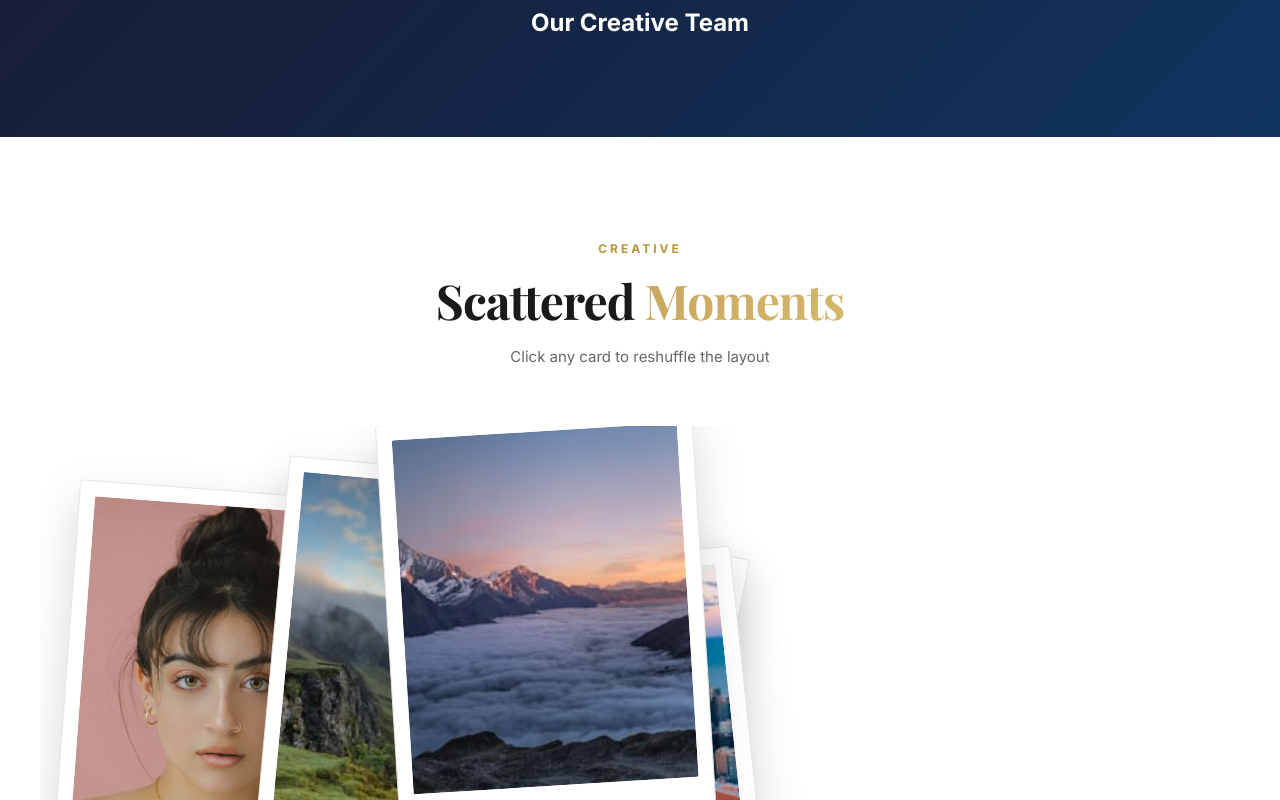
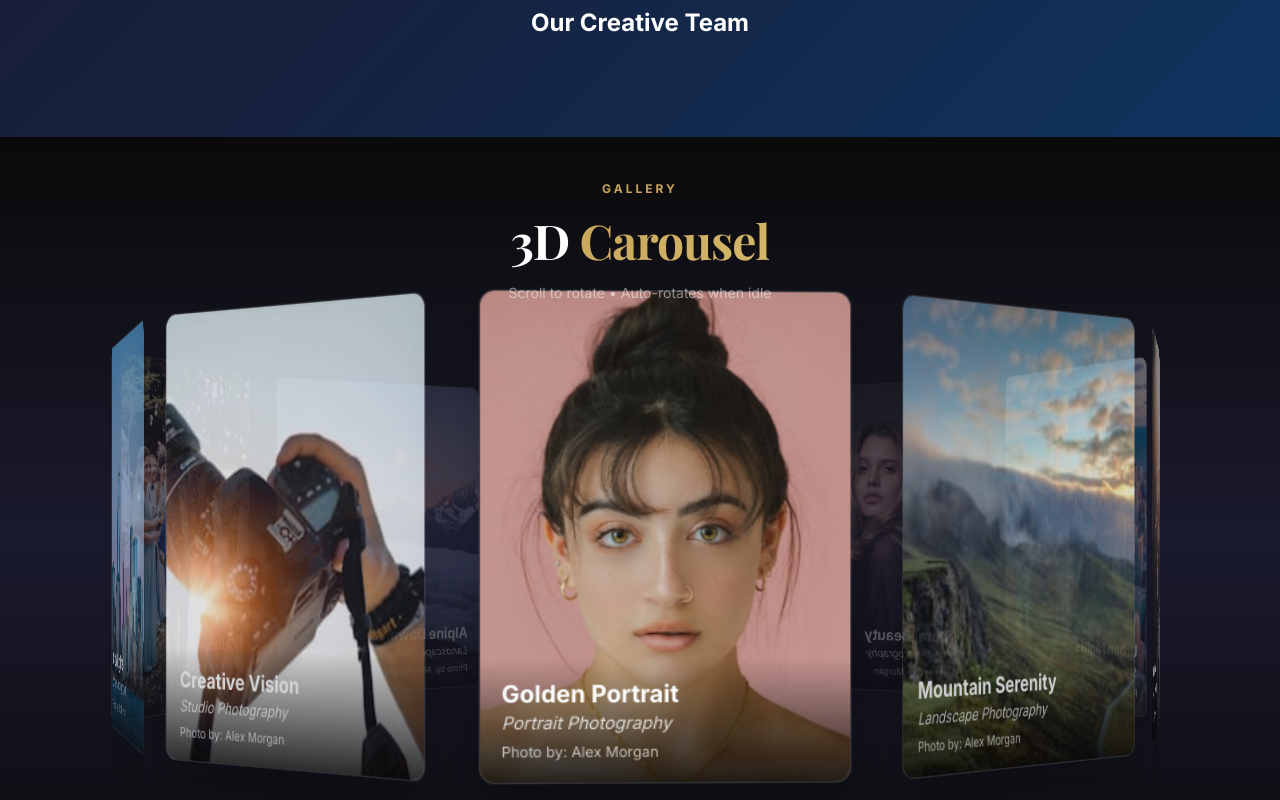
Before and after one commit to pittisunilkumar3/photo, a Next.js app: page / in a window 1280 px wide. Shown: the part 3220-4020 px from the top of the page. Built offline with nearby package versions, Linux system fonts and the light colour scheme; a web font is replaced by a local one.

Commit message:
Replace Scattered Moments with 3D circular scroll-driven gallery

```diff
--- a/src/app/page.tsx
+++ b/src/app/page.tsx
@@ -4,7 +4,7 @@ import { useState } from "react";
 import {
   InteractivePhotoStack,
 } from "@/components/ui/photo-stack";
-import ImageStack from "@/components/ui/image-stack";
+import { CircularGallery, GalleryItem } from "@/components/ui/circular-gallery";
 import { ImageGallery } from "@/components/ui/image-gallery";
 
 const photos = [
@@ -254,14 +254,33 @@ export default function Home() {
         />
       </section>
 
-      {/* ==================== SCATTERED IMAGE STACK ==================== */}
-      <section className="section" style={{ background: "#fff" }}>
-        <div className="section-header">
-          <div className="section-label">Creative</div>
-          <h2 className="section-title">Scattered <span>Moments</span></h2>
-          <p className="section-desc">Click any card to reshuffle the layout</p>
+      {/* ==================== 3D CIRCULAR GALLERY ==================== */}
+      <section style={{ width: "100%", background: "linear-gradient(180deg, #0a0a0a 0%, #1a1a2e 50%, #0a0a0a 100%)" }}>
+        <div style={{ position: "sticky", top: 0, width: "100%", height: "100vh", display: "flex", flexDirection: "column", alignItems: "center", justifyContent: "center", overflow: "hidden" }}>
+          <div style={{ textAlign: "center", position: "absolute", top: 40, zIndex: 10 }}>
+            <div className="section-label" style={{ color: "#c9a55c" }}>Gallery</div>
+            <h2 className="section-title" style={{ color: "#fff" }}>3D <span>Carousel</span></h2>
+            <p style={{ fontSize: 14, color: "rgba(255,255,255,0.5)", marginTop: 8 }}>Scroll to rotate • Auto-rotates when idle</p>
+          </div>
+          <div style={{ width: "100%", height: "100%" }}>
+            <CircularGallery
+              items={[
+                { common: "Golden Portrait", binomial: "Portrait Photography", photo: { url: "/images/portrait1.jpg", text: "Golden hour portrait", by: "Alex Morgan" } },
+                { common: "Mountain Serenity", binomial: "Landscape Photography", photo: { url: "/images/landscape2.jpg", text: "Mountain landscape", pos: "50% 30%", by: "Alex Morgan" } },
+                { common: "Eternal Love", binomial: "Wedding Photography", photo: { url: "/images/wedding1.jpg", text: "Wedding couple", by: "Alex Morgan" } },
+                { common: "Urban Nights", binomial: "Street Photography", photo: { url: "/images/street1.jpg", text: "City at night", by: "Alex Morgan" } },
+                { common: "Natural Beauty", binomial: "Portrait Photography", photo: { url: "/images/portrait2.jpg", text: "Natural portrait", by: "Alex Morgan" } },
+                { common: "Modern Lines", binomial: "Architecture Photography", photo: { url: "/images/arch1.jpg", text: "Modern architecture", by: "Alex Morgan" } },
+                { common: "Alpine Dawn", binomial: "Landscape Photography", photo: { url: "/images/landscape1.jpg", text: "Alpine mountains", by: "Alex Morgan" } },
+                { common: "First Dance", binomial: "Wedding Photography", photo: { url: "/images/wedding2.jpg", text: "Wedding dance", by: "Alex Morgan" } },
+                { common: "City Lights", binomial: "Street Photography", photo: { url: "/images/street2.jpg", text: "City streets", by: "Alex Morgan" } },
+                { common: "Creative Vision", binomial: "Studio Photography", photo: { url: "/images/hero1.jpg", text: "Studio portrait", by: "Alex Morgan" } },
+              ]}
+              radius={500}
+              autoRotateSpeed={0.015}
+            />
+          </div>
         </div>
-        <ImageStack />
       </section>
 
       {/* ==================== PHOTO DIVIDER ==================== */}
--- /dev/null
+++ b/src/components/ui/circular-gallery.tsx
@@ -0,0 +1,156 @@
+"use client";
+
+import React, { useState, useEffect, useRef, HTMLAttributes } from "react";
+
+const cn = (...classes: (string | undefined | null | false)[]) =>
+  classes.filter(Boolean).join(" ");
+
+export interface GalleryItem {
+  common: string;
+  binomial: string;
+  photo: {
+    url: string;
+    text: string;
+    pos?: string;
+    by: string;
+  };
+}
+
+interface CircularGalleryProps extends HTMLAttributes<HTMLDivElement> {
+  items: GalleryItem[];
+  radius?: number;
+  autoRotateSpeed?: number;
+}
+
+const CircularGallery = React.forwardRef<HTMLDivElement, CircularGalleryProps>(
+  ({ items, className, radius = 500, autoRotateSpeed = 0.02, ...props }, ref) => {
+    const [rotation, setRotation] = useState(0);
+    const [isScrolling, setIsScrolling] = useState(false);
+    const scrollTimeoutRef = useRef<NodeJS.Timeout | null>(null);
+    const animationFrameRef = useRef<number | null>(null);
+
+    useEffect(() => {
+      const handleScroll = () => {
+        setIsScrolling(true);
+        if (scrollTimeoutRef.current) clearTimeout(scrollTimeoutRef.current);
+
+        const scrollableHeight = document.documentElement.scrollHeight - window.innerHeight;
+        const scrollProgress = scrollableHeight > 0 ? window.scrollY / scrollableHeight : 0;
+        setRotation(scrollProgress * 360);
+
+        scrollTimeoutRef.current = setTimeout(() => setIsScrolling(false), 150);
+      };
+
+      window.addEventListener("scroll", handleScroll, { passive: true });
+      return () => {
+        window.removeEventListener("scroll", handleScroll);
+        if (scrollTimeoutRef.current) clearTimeout(scrollTimeoutRef.current);
+      };
+    }, []);
+
+    useEffect(() => {
+      const autoRotate = () => {
+        if (!isScrolling) setRotation((prev) => prev + autoRotateSpeed);
+        animationFrameRef.current = requestAnimationFrame(autoRotate);
+      };
+      animationFrameRef.current = requestAnimationFrame(autoRotate);
+      return () => {
+        if (animationFrameRef.current) cancelAnimationFrame(animationFrameRef.current);
+      };
+    }, [isScrolling, autoRotateSpeed]);
+
+    const anglePerItem = 360 / items.length;
+
+    return (
+      <div
+        ref={ref}
+        role="region"
+        aria-label="Circular 3D Gallery"
+        className={cn("relative w-full h-full flex items-center justify-center", className)}
+        style={{ perspective: "2000px" }}
+        {...props}
+      >
+        <div
+          className="relative w-full h-full"
+          style={{
+            transform: `rotateY(${rotation}deg)`,
+            transformStyle: "preserve-3d",
+          }}
+        >
+          {items.map((item, i) => {
+            const itemAngle = i * anglePerItem;
+            const totalRotation = rotation % 360;
+            const relativeAngle = (itemAngle + totalRotation + 360) % 360;
+            const normalizedAngle = Math.abs(relativeAngle > 180 ? 360 - relativeAngle : relativeAngle);
+            const opacity = Math.max(0.3, 1 - normalizedAngle / 180);
+
+            return (
+              <div
+                key={item.photo.url}
+                role="group"
+                aria-label={item.common}
+                className="absolute w-[280px] h-[370px]"
+                style={{
+                  transform: `rotateY(${itemAngle}deg) translateZ(${radius}px)`,
+                  left: "50%",
+                  top: "50%",
+                  marginLeft: "-140px",
+                  marginTop: "-185px",
+                  opacity,
+                  transition: "opacity 0.3s linear",
+                }}
+              >
+                <div
+                  style={{
+                    position: "relative",
+                    width: "100%",
+                    height: "100%",
+                    borderRadius: 12,
+                    overflow: "hidden",
+                    boxShadow: "0 20px 50px rgba(0,0,0,0.3)",
+                    border: "1px solid rgba(255,255,255,0.1)",
+                    background: "rgba(255,255,255,0.05)",
+                    backdropFilter: "blur(12px)",
+                  }}
+                >
+                  <img
+                    src={item.photo.url}
+                    alt={item.photo.text}
+                    loading="lazy"
+                    style={{
+                      position: "absolute",
+                      inset: 0,
+                      width: "100%",
+                      height: "100%",
+                      objectFit: "cover",
+                      objectPosition: item.photo.pos || "center",
+                    }}
+                  />
+                  <div
+                    style={{
+                      position: "absolute",
+                      bottom: 0,
+                      left: 0,
+                      width: "100%",
+                      padding: "16px",
+                      background: "linear-gradient(to top, rgba(0,0,0,0.8), transparent)",
+                      color: "#fff",
+                    }}
+                  >
+                    <h2 style={{ fontSize: 18, fontWeight: 700, margin: 0 }}>{item.common}</h2>
+                    <em style={{ fontSize: 13, opacity: 0.8 }}>{item.binomial}</em>
+                    <p style={{ fontSize: 11, marginTop: 6, opacity: 0.7 }}>Photo by: {item.photo.by}</p>
+                  </div>
+                </div>
+              </div>
+            );
+          })}
+        </div>
+      </div>
+    );
+  }
+);
+
+CircularGallery.displayName = "CircularGallery";
+
+export { CircularGallery };
```
